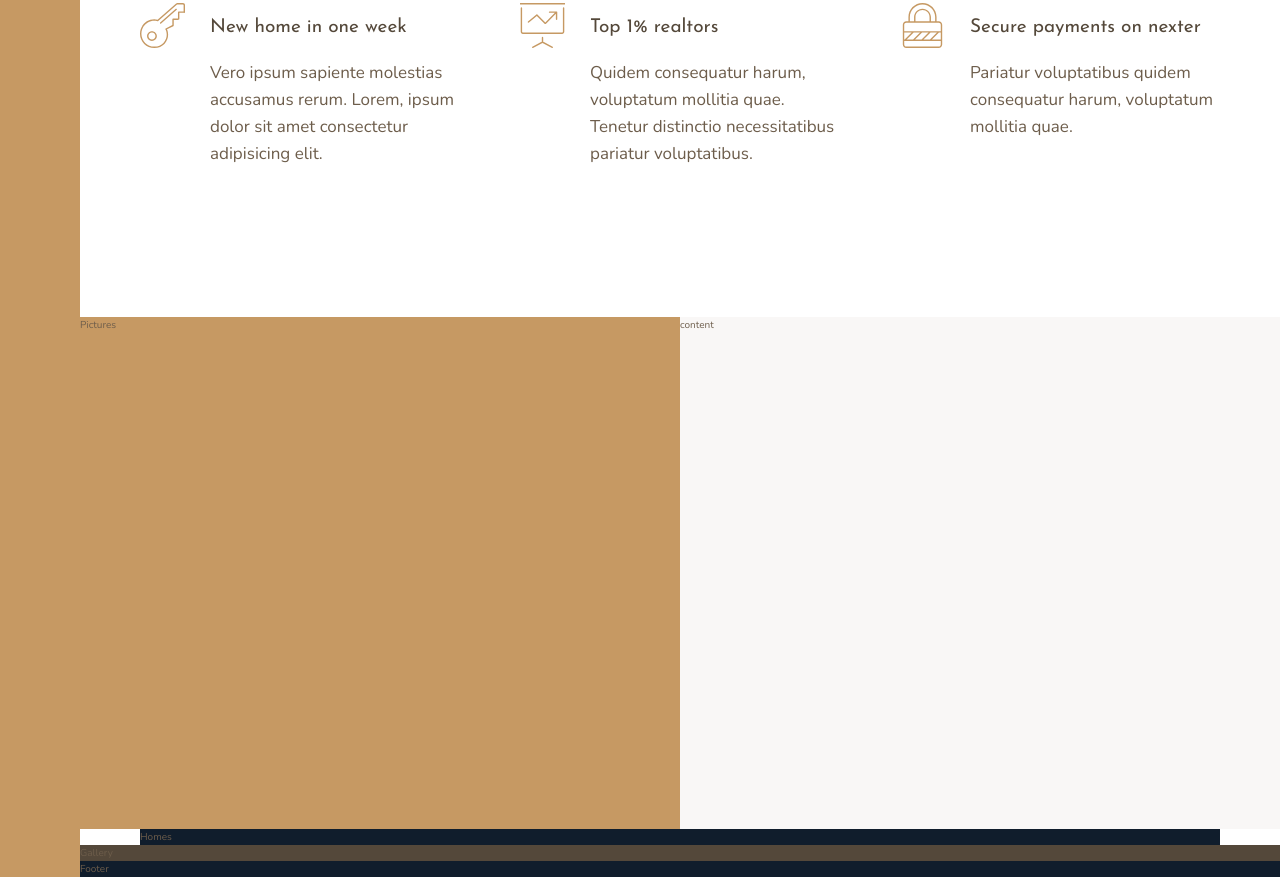
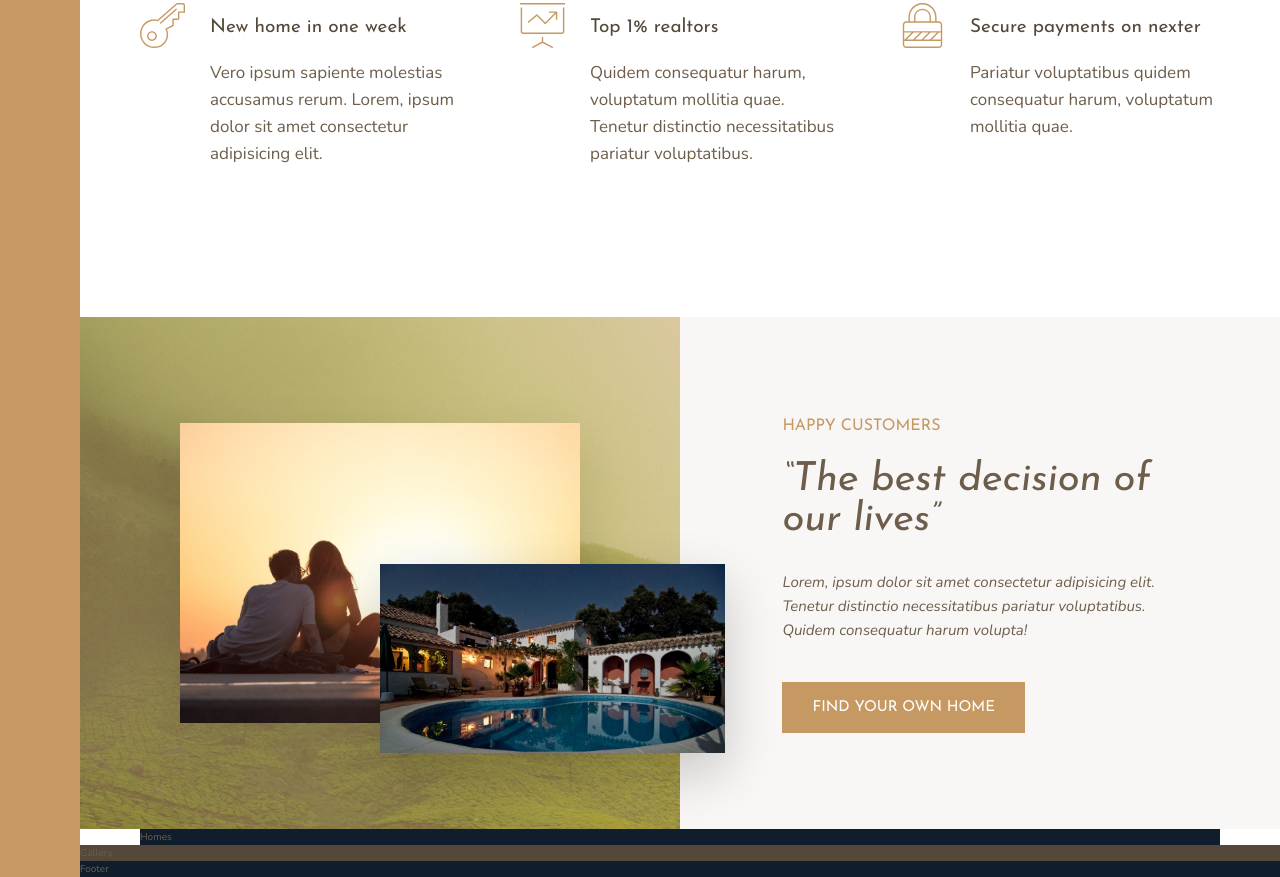
Before and after one commit to pvptowers/course-project-css-sass-nexter, a website: page index.html in a window 1280 px wide. Shown: the part 991-1868 px from the top of the page. Drawn offline with nearby package versions, Linux system fonts and the light colour scheme.

Commit message:
creating the story section

```diff
--- a/index.html
+++ b/index.html
@@ -76,11 +76,16 @@
         <p class="feature__text">Pariatur voluptatibus quidem consequatur harum, voluptatum mollitia quae.</p>
     </div>
 </section>
-<div class="story__pictures">
-    Pictures
-</div>
+ <div class="story__pictures">
+     <img src="img/story-1.jpeg" alt="Couple with new house" class="story__img--1">
+     <img src="img/story-2.jpeg" alt="New house" class="story__img--2">
+ </div>
 <div class="story__content">
-    content
+    <h3 class="heading-3 mb-sm">Happy Customers</h3>
+    <h2 class="heading-2 heading-2--dark mb-md">&ldquo;The best decision of our lives&rdquo;</h2>
+    <p class="story__text">Lorem, ipsum dolor sit amet consectetur adipisicing elit. Tenetur distinctio necessitatibus
+        pariatur voluptatibus. Quidem consequatur harum volupta!</p>
+        <button class="btn">Find your own home</button>
 </div>
 <section class="homes">
     Homes
--- a/package.json
+++ b/package.json
@@ -17,6 +17,7 @@
   "devDependencies": {
     "autoprefixer": "^7.1.4",
     "concat": "^1.0.3",
+    "live-server": "^1.2.1",
     "node-sass": "^4.5.3",
     "npm-run-all": "^4.1.1",
     "postcss-cli": "^4.1.1"
--- a/sass/_base.scss
+++ b/sass/_base.scss
@@ -1,20 +1,18 @@
 // COLOR VARIABLES
 $color-primary: #c69963;
-$color-primary-dark: #B28451;
+$color-primary-dark: #b28451;
 
 $color-secondary: #101d2c;
 
 $color-grey-light-1: #f9f7f6;
 $color-grey-light-2: #aaa;
 
-$color-grey-dark-1: #54483A;
-$color-grey-dark-2: #6D5D4B;
+$color-grey-dark-1: #54483a;
+$color-grey-dark-2: #6d5d4b;
 
 // FONT VARIABLES
-$font-primary: 'Nunito',
-sans-serif;
-$font-display: 'Josefin Sans',
-sans-serif;
+$font-primary: "Nunito", sans-serif;
+$font-display: "Josefin Sans", sans-serif;
 
 *,
 *::before,
@@ -39,7 +37,13 @@ body {
 .container {
   display: grid;
   grid-template-rows: 80vh min-content 40vw repeat(3, min-content);
-    grid-template-columns: [sidebar-start] 8rem [sidebar-end full-start] minmax(6rem, 1fr) [center-start] repeat(8, [col-start] minmax(min-content, 14rem) [col-end]) [center-end] minmax(6rem, 1fr) [full-end];
+  grid-template-columns: [sidebar-start] 8rem [sidebar-end full-start] minmax(
+      6rem,
+      1fr
+    ) [center-start] repeat(8, [col-start] minmax(min-content, 14rem) [col-end]) [center-end] minmax(
+      6rem,
+      1fr
+    ) [full-end];
 
   // @media only screen and (max-width: $bp-large) {
   //     grid-template-rows: 6rem 80vh min-content 40vw repeat(3, min-content);
--- a/sass/_story.scss
+++ b/sass/_story.scss
@@ -2,11 +2,49 @@
     &__pictures {
         background-color: $color-primary;
         grid-column: full-start / col-end 4;
+        background-image: linear-gradient(rgba($color-primary, .5), rgba($color-primary, .5)), url(../img/back.jpg);
 
+        display: grid;
+        grid-template-rows: repeat(6, 1fr);
+        grid-template-columns: repeat(6, 1fr);
+        align-items: center;
+    }
+
+    &__img--1 {
+        width: 100%;
+        grid-row: 2 / 6;
+        grid-column: 2/6;
+        box-shadow: 0 2rem 5rem rgba(#000, .1);
+    }
+
+    &__img--2 {
+        width: 100%;
+        grid-row: 4 / 6;
+        grid-column: 4 /7;
+        width: 115%;
+        z-index: 10;
+        box-shadow: 0 2rem 5rem rgba(#000, .2);
     }
 
     &__content {
         background-color: $color-grey-light-1;
         grid-column: col-start 5 / full-end;
+
+        padding: 6rem 8vw;
+
+        // display: flex;
+        // flex-direction: column;
+        // justify-content: center;
+        // align-items: flex-start;
+
+        display: grid;
+        align-content: center;
+        justify-items: start;
+    }
+
+    &__text {
+        font-size: 1.5rem;
+        font-style: italic;
+        margin-bottom: 4rem;
     }
 }
--- a/sass/_typography.scss
+++ b/sass/_typography.scss
@@ -10,12 +10,25 @@
 
 .heading-2 {
     @extend %heading;
+    font-size: 4rem;
+    font-style: italic;
+    line-height: 1;
+
+    &--light {
+        color: $color-grey-light-1;
+    }
+
+    &--dark {
+        color: $color-grey-dark-2;
+    }
 
 }
 
 .heading-3 {
     @extend %heading;
-
+    font-size: 1.6rem;
+    color: $color-primary;
+    text-transform: uppercase;
 }
 
 .heading-4 {
@@ -31,3 +44,36 @@
     }
 
 }
+
+.btn {
+    background-color: $color-primary;
+    color: #fff;
+    border: none;
+    border-radius: 0;
+    font-family: $font-display;
+    font-size: 1.5rem;
+    text-transform: uppercase;
+    padding: 1.8rem 3rem;
+    cursor: pointer;
+    transition: all .2s;
+
+    &:hover {
+        background-color: $color-primary-dark;
+    }
+}
+
+.mb-sm {
+    margin-bottom: 2rem;
+}
+
+.mb-md {
+    margin-bottom: 3rem;
+}
+
+.mb-lg {
+    margin-bottom: 4rem;
+}
+
+.mb-hg {
+    margin-bottom: 8rem;
+}
```
Also changed, not shown: css/style.css, 1 other file. Lines whose indentation alone changed are shown as unchanged.
